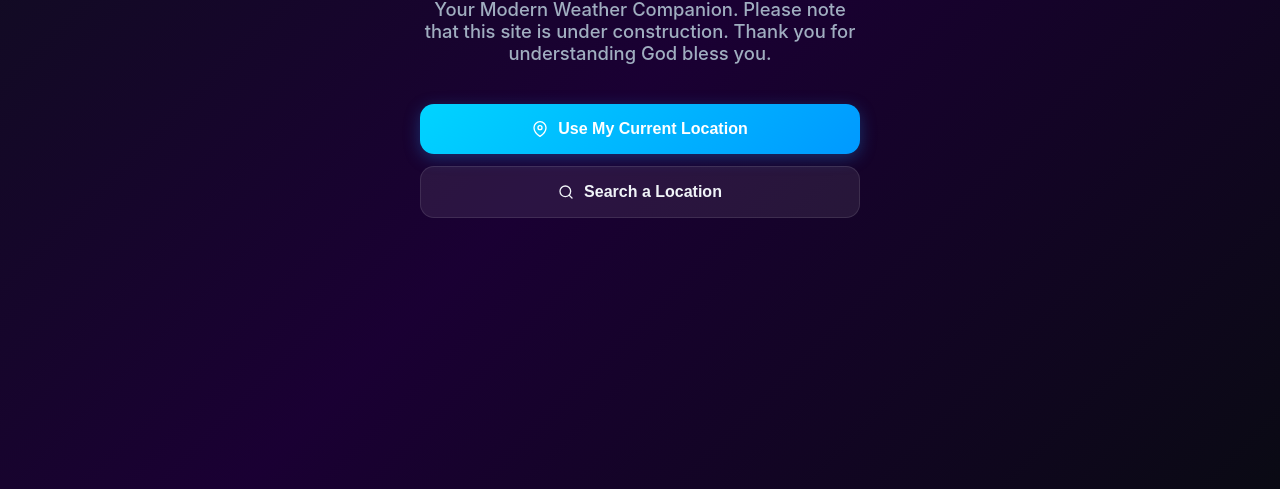
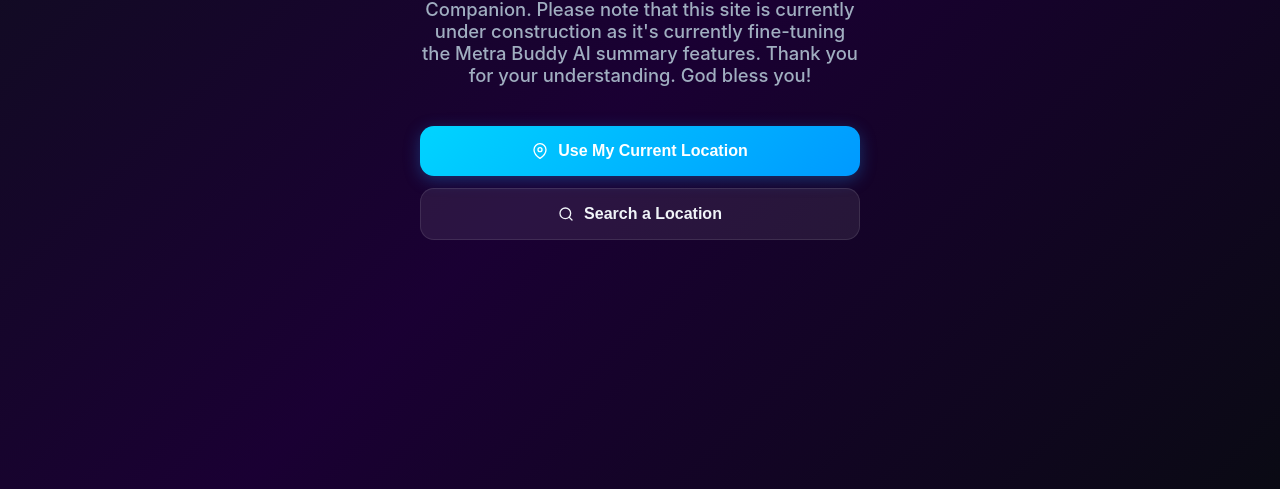
Before and after one commit to Saysay284/Metra, a website: page index.html in a window 1280 px wide. Shown: the part 311-800 px from the top of the page. Drawn offline with Linux system fonts and the light colour scheme.

Commit message:
Welcome message revision

```diff
--- a/index.html
+++ b/index.html
@@ -19,8 +19,7 @@
         <div class="landing-content">
             <div class="landing-header">
                 <h1 class="landing-title">Metra</h1>
-                <p class="landing-subtitle">Your Modern Weather Companion. Please note that this site is under
-                    construction. Thank you for understanding God bless you.</p>
+                <p class="landing-subtitle">Welcome to Metra: Your Modern Weather Companion. Please note that this site is currently under construction as it's currently fine-tuning the Metra Buddy AI summary features. Thank you for your understanding. God bless you!</p>
             </div>
             <div class="landing-actions">
                 <button id="useMyLocation" class="landing-btn btn-primary">
```
